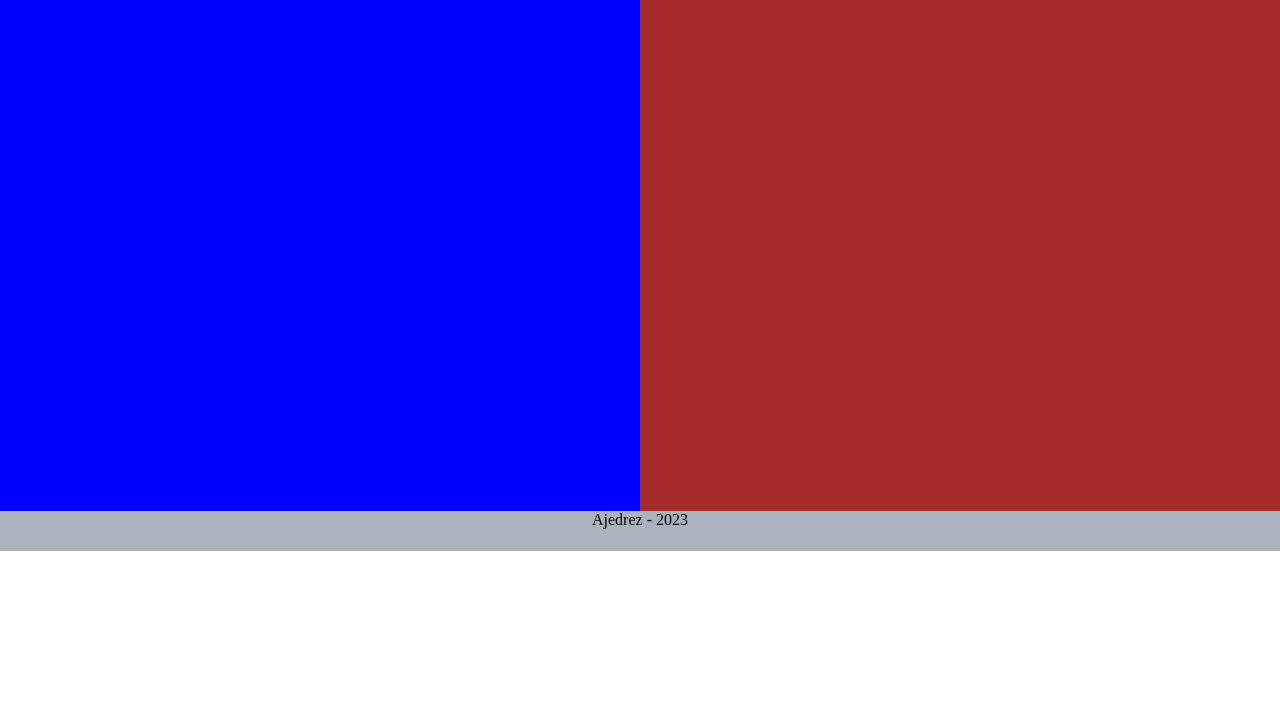
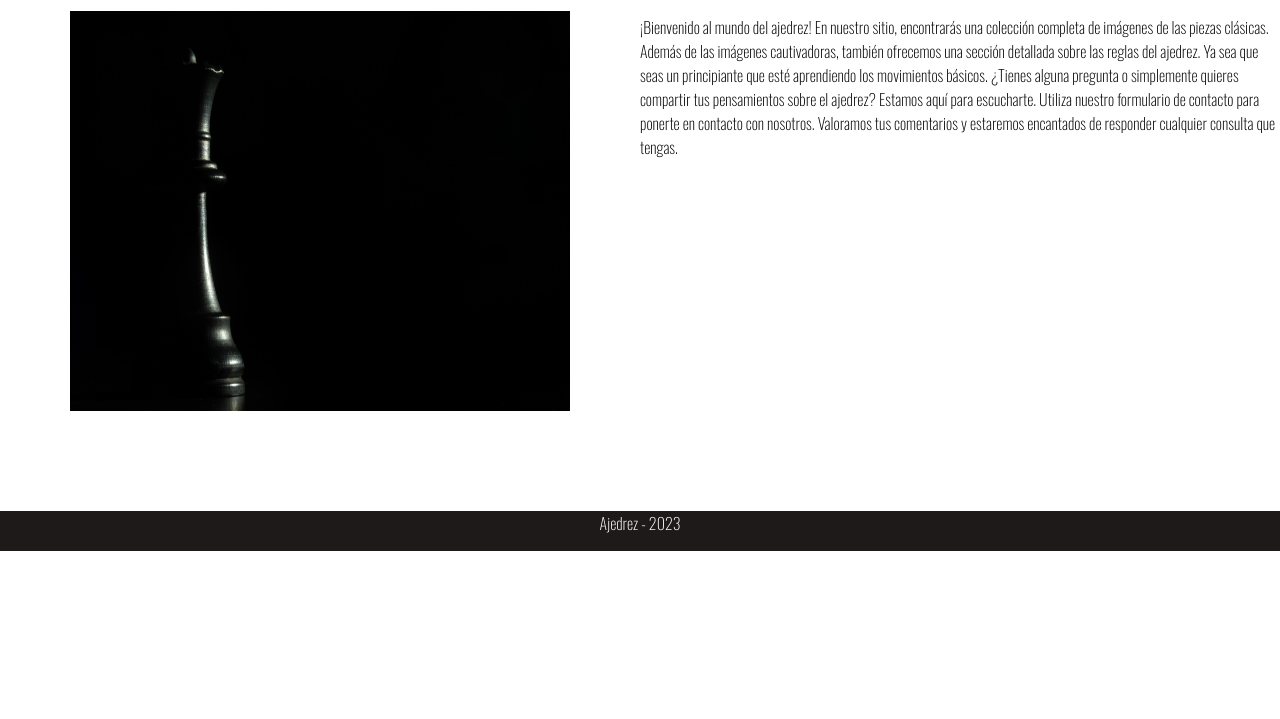
Before and after one commit to agustinsalum/chess.github.io, a plain HTML site: page index.html in a window 1280 px wide. Shown: the part 81-800 px from the top of the page. Drawn offline with nearby package versions, Linux system fonts and the light colour scheme.

Commit message:
Realizado el index principal

```diff
--- a/assets/style/notebook.css
+++ b/assets/style/notebook.css
@@ -1,3 +1,5 @@
+@import url('https://fonts.googleapis.com/css2?family=Oswald:wght@200&display=swap');
+
 @media screen and (min-width: 1025px) {
 
     * {
@@ -12,7 +14,7 @@
         justify-content: space-between;
         width: 100%;
         height: 42px;
-        background-color: rgb(168, 179, 189)
+        background-color: rgb(31, 26, 26)
     }
 
     nav {
@@ -35,13 +37,14 @@
 
     li a {
         display: flex;
-        color: black;
+        color: white;
+        font-family: 'Oswald', sans-serif;
         padding: 2px;
         font-size: x-large;
     }
 
     li a:hover {
-        background-color: rgb(117, 122, 126)
+        background-color: rgb(161, 155, 155)
     }
 
     /* main */
@@ -55,15 +58,33 @@
 
     /* aside */
 
-    aside{
-        background-color: blue;
+    aside {
+        display: flex;
+        justify-content: center;
+        background-color: white;
         width: 100%;
+    }
+
+    #image-aside {
+        width: 500px;
+        height: 400px;
+        margin-top: 50px;
+
     }
 
 
     article {
-        background-color: brown;
+        display: flex;
+        justify-content: center;
+        background-color: white;
         width: 100%;
+    }
+
+    .welcome h1,
+    .welcome p {
+        display: flex;
+        justify-content: center;
+        font-family: 'Oswald', sans-serif;
     }
 
     /* footer */
@@ -73,7 +94,9 @@
         flex-direction: column;
         width: 100%;
         height: 40px;
-        background-color: rgb(168, 179, 189);
+        color: white;
+        font-family: 'Oswald', sans-serif;
+        background-color: rgb(31, 26, 26);
         text-align: center;
     }
 
--- a/index.html
+++ b/index.html
@@ -30,10 +30,22 @@
             <!-- div container -->
             <aside>
                 <!-- aside -->
+                <img id="image-aside" src="./assets/images/b-queen.jpg" alt="queen">
 
             </aside>
             <article>
                 <!-- article -->
+                <div class="welcome">
+                    <h1>Bienvenido a nuestro Sitio de Ajedrez</h1><br>
+                    <p>¡Bienvenido al mundo del ajedrez! En nuestro sitio, encontrarás una colección completa de
+                        imágenes de las piezas clásicas. Además de las imágenes cautivadoras, también ofrecemos una
+                        sección detallada sobre las reglas
+                        del ajedrez. Ya sea que seas un principiante que esté aprendiendo los movimientos básicos.
+                        ¿Tienes alguna pregunta o simplemente quieres compartir tus pensamientos sobre el ajedrez?
+                        Estamos aquí para escucharte. Utiliza nuestro formulario de contacto para ponerte en contacto
+                        con nosotros. Valoramos tus comentarios y estaremos encantados de responder cualquier consulta
+                        que tengas.</p>
+                </div>
 
             </article>
             <div>
```
Also changed, not shown: assets/images/b-queen.jpg (added), assets/images/enlaces.txt (added), 1 other file. Lines whose indentation alone changed are shown as unchanged.
